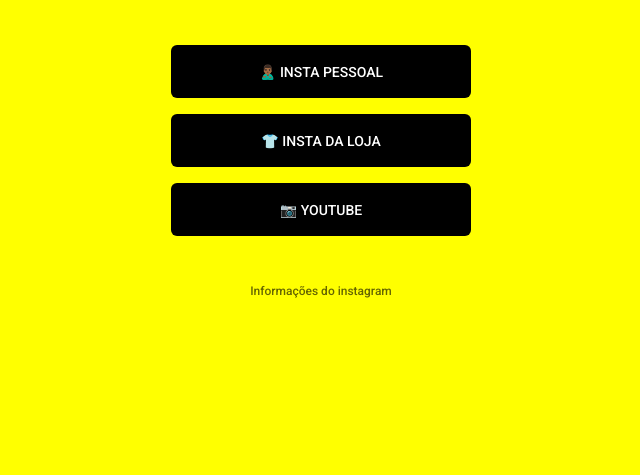
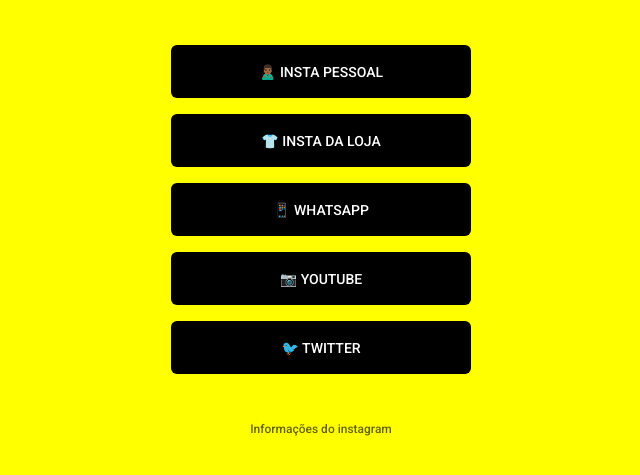
Before and after one commit to gsocria/Programa-o-teste, a plain HTML site: page index.html in a window 1280 px wide. Shown: the part 261-736 px from the top of the page, without its empty margins (319-959 px from the left). Drawn offline with Linux system fonts and the light colour scheme.

Commit message:
adicionei dois links

```diff
--- a/index.html
+++ b/index.html
@@ -8,7 +8,6 @@
     <title>Informações</title>
     <link href="https://fonts.googleapis.com/css2?family=Roboto+Mono&family=Roboto:wght@500;700&display=swap" rel="stylesheet">
     <link rel="stylesheet" href="./styles.css">
-
   </head>
   <body>
     <div class="container">
@@ -29,8 +28,14 @@
           👕 Insta da Loja</a>
         </li>
         <li>
+          <a href="https://wa.me/5533999415207"target="_blank"> 📱 Whatsapp</a>
+        </li>
+        <li>
           <a href="https://www.youtube.com/c/GSocria"target="_blank">
           📷 Youtube</a>
+        </li>
+        <li>
+          <a href="https://www.twitter.com/GuiGuix777"target="_blank"> 🐦 Twitter</a>
         </li>
       </ul>
 
```
